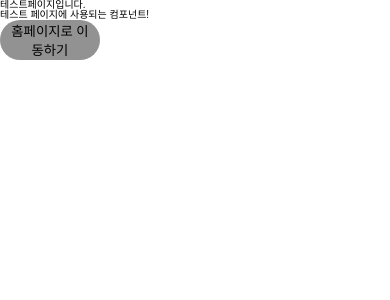
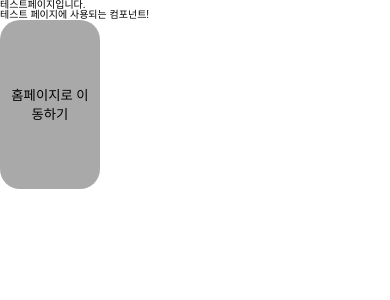
Before and after one commit to largeredjade/DingDong_FE, a React (Create React App) app: page /test in a window 390 px wide. Shown: the top 300 px of the page. Built offline with nearby package versions, Linux system fonts and the light colour scheme.

Commit message:
feat: 반응형 CSS 추가

```diff
--- a/src/App.js
+++ b/src/App.js
@@ -1,15 +1,43 @@
 import {Routes,Route} from "react-router-dom";
 import TestPage from "./pages/TestPage";
 import HomePage from "./pages/HomePage";
+import styled from "styled-components";
 
 function App() {
   return (
-          <Routes>
-              <Route path="/" element={<HomePage/>}/>
-              <Route path={"/test"} element={<TestPage/>}/>
-          </Routes>
+      <Wrapper>
+          <Container>
+              <Routes>
+                  <Route path="/" element={<HomePage/>}/>
+                  <Route path={"/test"} element={<TestPage/>}/>
+              </Routes>
+          </Container>
+      </Wrapper>
+
 
   );
 }
 
 export default App;
+
+const Wrapper = styled.div`
+    overflow: hidden;
+    width: 100vw;
+    height: 100vh;
+    display: flex;
+    align-items: center;
+    justify-content: center;
+    background: #F5F5F5;
+
+`
+
+const Container = styled.div`
+    width: 600px;
+    height: 100vh;
+    background: ${({theme}) => theme.backgroundColor.white};
+    @media (max-width:${({theme}) => theme.mobile} ) {
+        width: 100vw;
+        height: 100vh;
+    }
+
+    `
--- a/src/styles/theme.js
+++ b/src/styles/theme.js
@@ -7,18 +7,21 @@ const size = {
 
 const theme = {
     colors :{
-        mainColor: "#6ABD8C",
-        mainColorLight: "#CCDFB0",
-        backgroundColor: "#F6F9F0",
-        darkGray: "#595959",
-        lightGray: "#939292",
-        superLightGray: "#F1F2F5",
+        mainColor: "#CFE9DC",
+        mainColorDark: "#A0D6BB",
+        white: "#ffffff",
+        darkGray: "#616161",
+        lightGray: "#A9A9A9",
     },
     backgroundColor: {
-        lightGray: "#939292",
-        superLightGray: "#F1F2F5",
+        mainColor: "#CFE9DC",
+        mainColorDark: "#A0D6BB",
+        white: "#ffffff",
+        darkGray: "#616161",
+        lightGray: "#A9A9A9",
     },
-
+    mobile: `393px`,
+    tablet: "640px",
 };
 
 export default theme;
```
